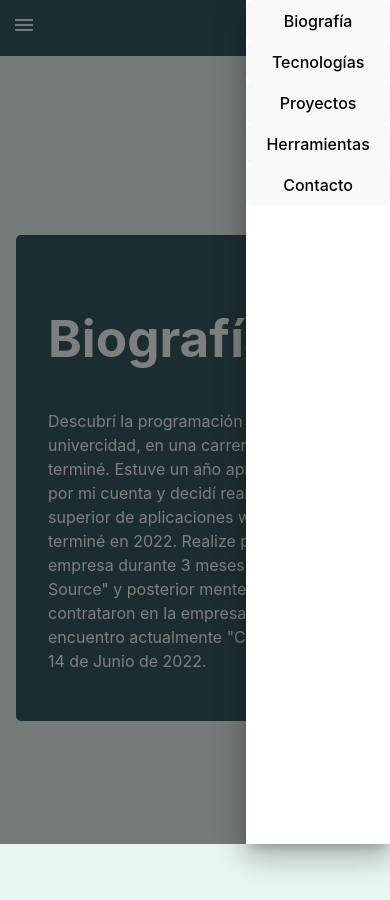
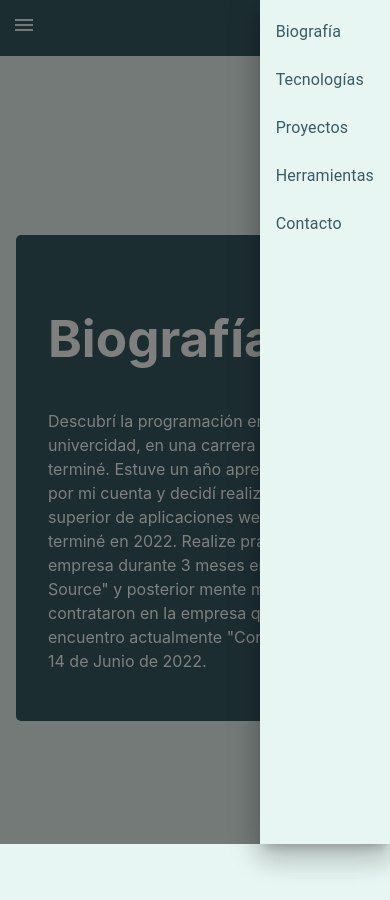
Before and after one commit to Oliver1384/oliverartilesortega, a React (Vite) app in the folder frontend/: page / in a window 390 px wide. Both pictures are taken after a click on the button 24 px from the left and 28 px from the top of the page. Built offline with nearby package versions, Linux system fonts and the light colour scheme.

Commit message:
Style the mobile navbar buttons

```diff
--- a/frontend/src/components/HamburgerMenu.tsx
+++ b/frontend/src/components/HamburgerMenu.tsx
@@ -2,8 +2,13 @@ import { AppBar, Drawer, IconButton, Toolbar, Box } from '@mui/material'
 import { useState } from 'react'
 import MenuIcon from '@mui/icons-material/Menu'
 import { makeStyles } from '@mui/styles'
+import Button from '@mui/material/Button'
+import List from '@mui/material/List'
+import ListItem from '@mui/material/ListItem'
+import ListItemButton from '@mui/material/ListItemButton'
+import ListItemText from '@mui/material/ListItemText'
+
 import { PRIMARY_COLORS } from '../colors'
-import Button from '@mui/material/Button'
 
 const useStyles = makeStyles({
   navbar: {
@@ -26,6 +31,9 @@ const useStyles = makeStyles({
       '@media(max-width:790px)': {
         display: 'block !important'
       }
+    },
+    '&.MuiIconButton-root:focus': {
+      outline: '0px auto -webkit-focus-ring-color'
     }
   },
   button: {
@@ -37,6 +45,11 @@ const useStyles = makeStyles({
       backgroundColor: PRIMARY_COLORS.element,
       color: 'white'
     }
+  },
+  drawer: {
+    backgroundColor: PRIMARY_COLORS.pageBackground,
+    color: PRIMARY_COLORS.section,
+    minHeight: '100%'
   }
 })
 
@@ -72,17 +85,18 @@ export const HamburgerMenu = () => {
         </div>
         <Drawer
           anchor={'right'}
-          variant={'temporary'} //if and how easily the drawer can be closed
+          variant={'temporary'}
           open={isDrawerOpen}
-          onClose={() => setIsDrawerOpen(false)}
-          //onOpen={() => setIsDrawerOpen(true)} function that is called when the drawer should open
-        >
-          <Box>{/* The inside of the drawer */}</Box>
-          <button>Biografía</button>
-          <button>Tecnologías</button>
-          <button>Proyectos</button>
-          <button>Herramientas</button>
-          <button>Contacto</button>
+          onClose={() => setIsDrawerOpen(false)}>
+          <List className={classes.drawer}>
+            {['Biografía', 'Tecnologías', 'Proyectos', 'Herramientas', 'Contacto'].map((text) => (
+              <ListItem key={text} disablePadding>
+                <ListItemButton>
+                  <ListItemText primary={text} />
+                </ListItemButton>
+              </ListItem>
+            ))}
+          </List>
         </Drawer>
       </Toolbar>
     </AppBar>
```
